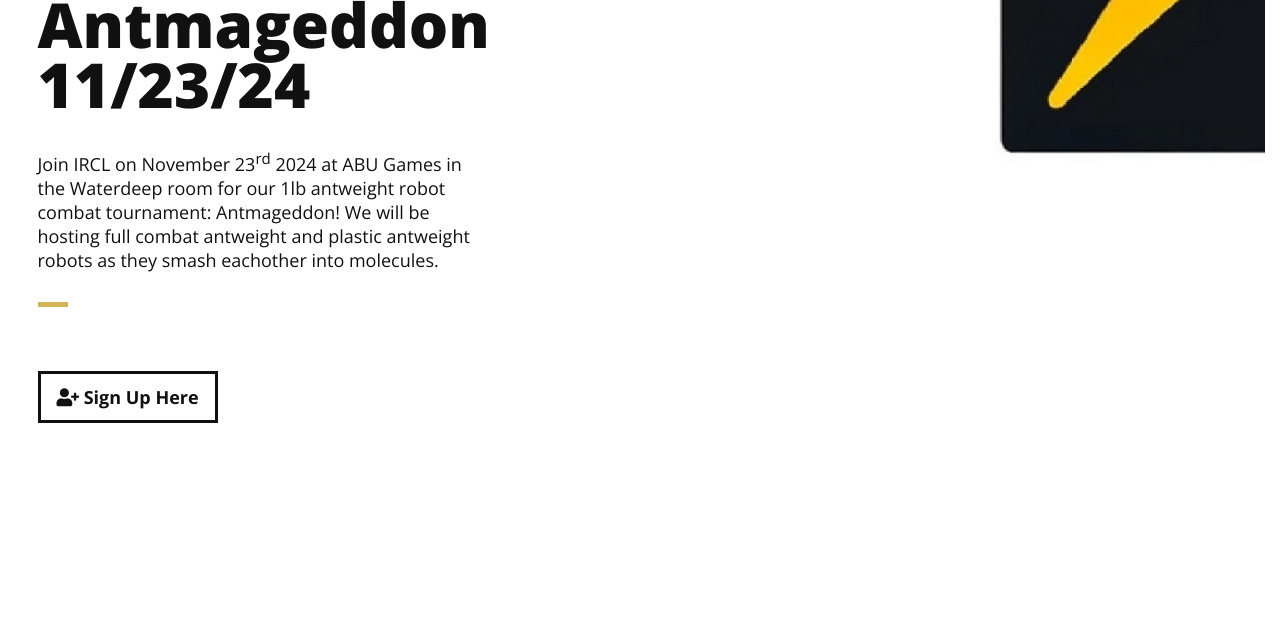
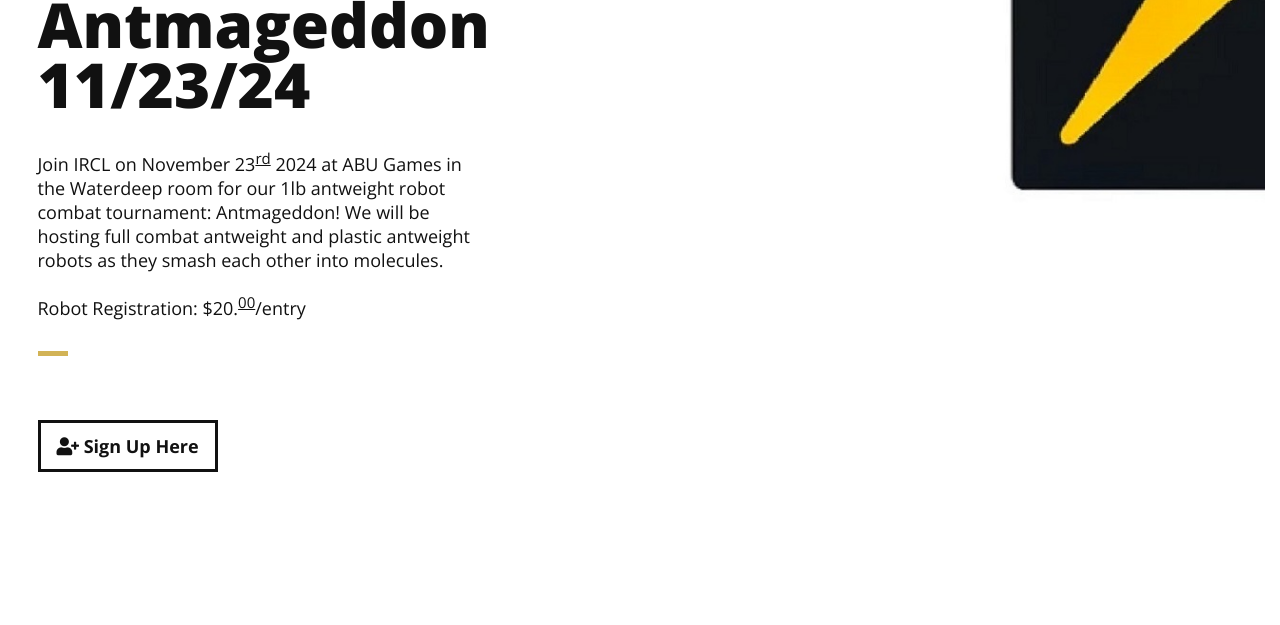
Before and after one commit to IRCL-io/ircl-io.github.io, a plain HTML site: page index.html in a window 1280 px wide. Shown: the part 1120-1745 px from the top of the page. Drawn offline with nearby package versions, Linux system fonts and the light colour scheme.

Commit message:
Update index.html

```diff
--- a/index.html
+++ b/index.html
@@ -157,8 +157,10 @@
     		<div class="col-38">
     			<div class="section-heading">
     				<h1>Antmageddon 11/23/24</h1>
-    				<h2>Join IRCL on November 23<sup>rd</sup> 2024 at ABU Games in the Waterdeep room for our 1lb antweight robot combat tournament: Antmageddon!
-    				We will be hosting full combat antweight and plastic antweight robots as they smash eachother into molecules.</h2>
+    				<h2>Join IRCL on November 23<sup><u>rd</u></sup> 2024 at ABU Games in the Waterdeep room for our 1lb antweight robot combat tournament: Antmageddon!
+    				We will be hosting full combat antweight and plastic antweight robots as they smash each other into molecules.
+    				<p>Robot Registration: $20.<sup><u>00</u></sup>/entry
+    				</p></h2>
     				</div>
     				<a target="_blank" title="IRCL Tournament Sign Up" href="https://www.robotcombatevents.com/events/1940" class="button"><i class="fa fa-user-plus"></i> Sign Up Here</a>
     			</div>
```
